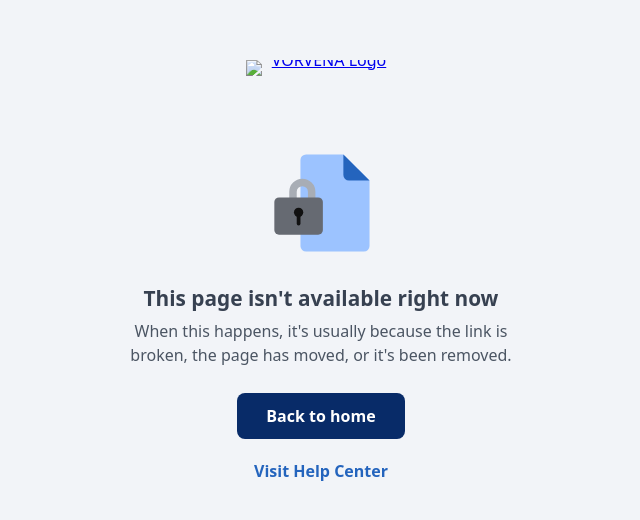
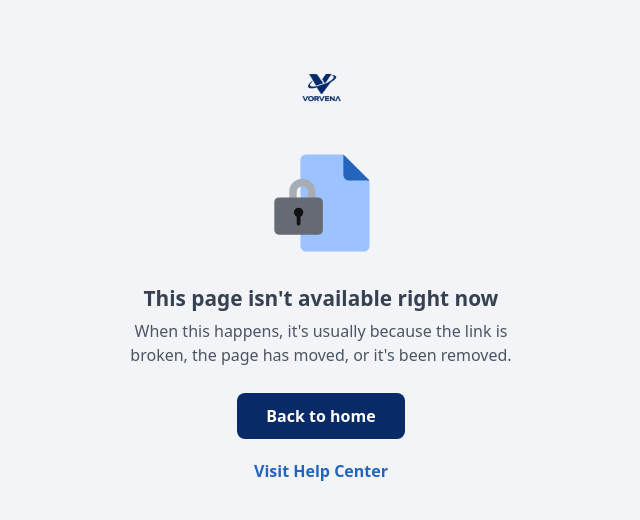
Before and after one commit to elijahstephen2010-debug/Real-Vorvena, a plain HTML site: page 404.html in a window 1280 px wide. Shown: the part 126-646 px from the top of the page, without its empty margins (319-959 px from the left). Drawn offline with Linux system fonts and the light colour scheme.

Commit message:
ntak logo

```diff
--- a/404.html
+++ b/404.html
@@ -113,7 +113,7 @@
 </head>
 <body>
 
-    <a href="/index.html" class="brand" aria-label="VORVENA Home"><img src="/assets/vorvena_logo_transparent.png" alt="VORVENA Logo"></a>
+    <a href="/index.html" class="brand" aria-label="VORVENA Home"><img src="/assets/vorvena_logo_transparent (1).png" alt="VORVENA Logo"></a>
 
     <main class="notice">
 
```
